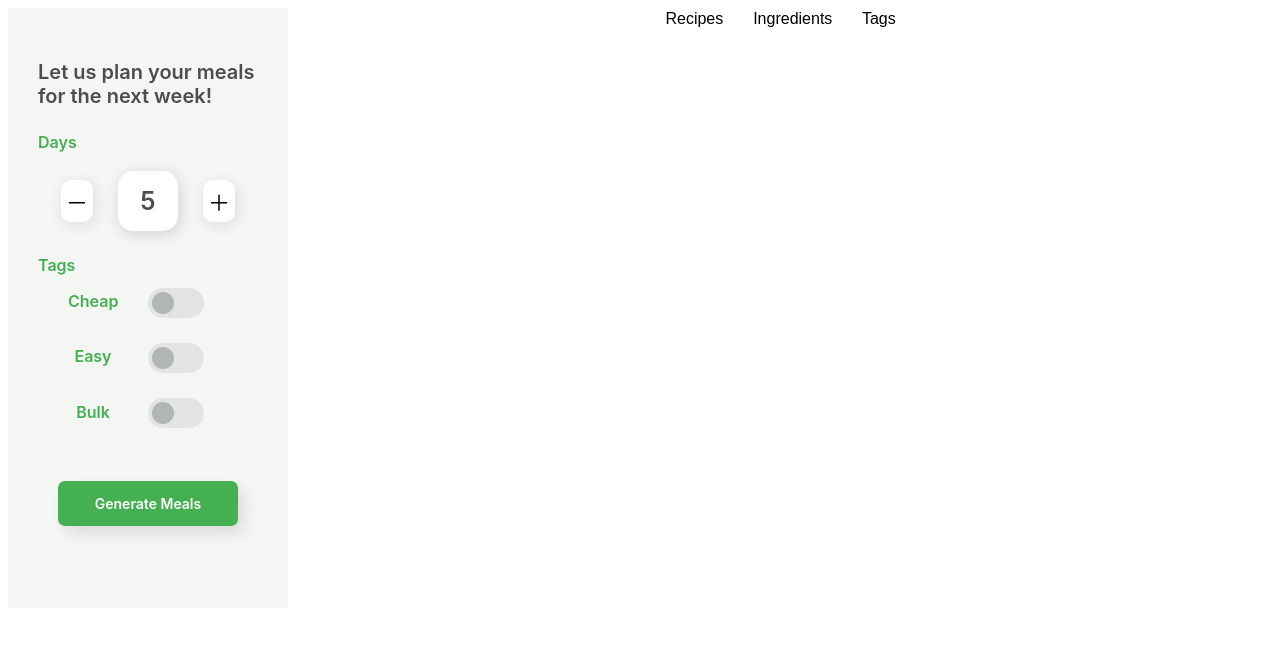
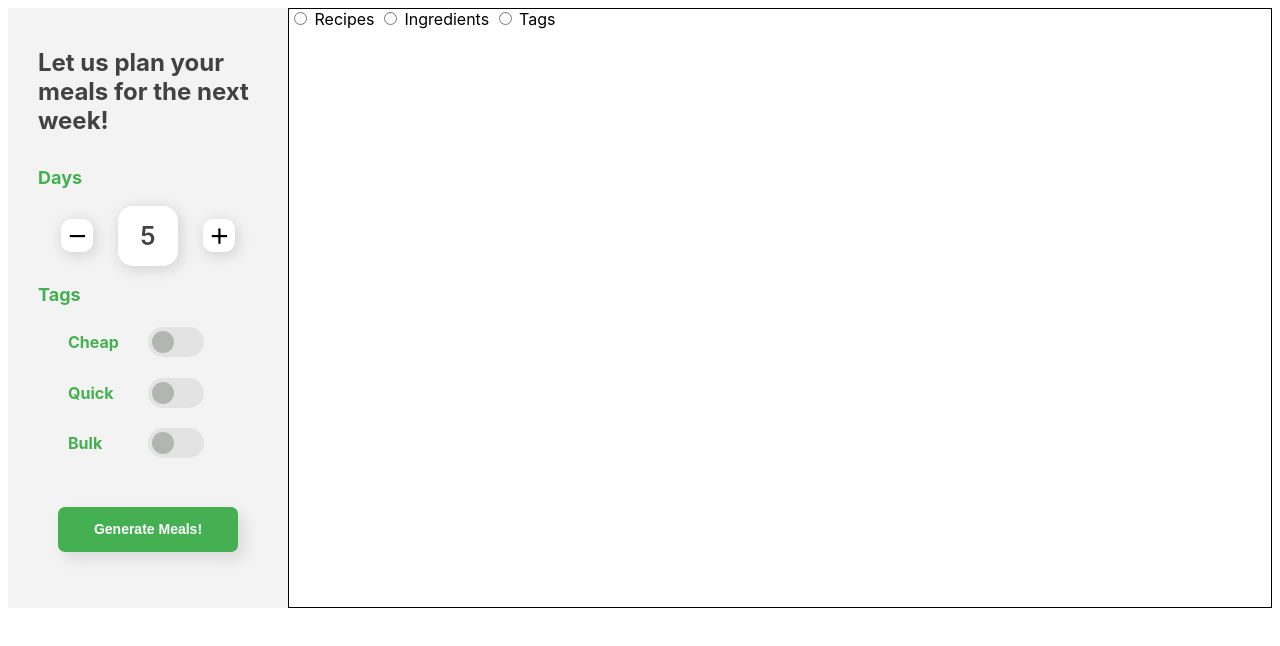
Before and after one commit to sfortier32/Recipe-Website, a website with bundled scripts: page client/index.html in a window 1280 px wide. Built offline with nearby package versions, Linux system fonts and the light colour scheme; a web font is replaced by a local one.

Commit message:
ui update
completely rewrote html and css for optimization

```diff
--- a/client/index.html
+++ b/client/index.html
@@ -7,54 +7,54 @@
         <script type="module" src="client.js"></script>
     </head>
     <body>
-        <div class="two-col">
+        <div class="top-container">
+            <div class="side">
+                <br>
 
-            <div class="main-child sidebar">
-                <br><br>
+                <h2 class="side-item">Let us plan your meals for the next week!</h2>
+                <div class="bigbr"></div>
 
-                <div class="s-item h1 center">Let us plan your meals for the next week!</div>
-                <span class="brmedium"></span>
-
-                <div class="s-item h2 center">Days</div>
+                <h3 class="side-item">Days</h3>
                 <div class="s-item three-col">
                     <button id="minusDays" class="smallbtn"><span>&#65293;</span></button>
                     <div id="days" class="square">5</div>
                     <button id="plusDays" class="smallbtn"><span>&#65291;</span></button>
                 </div>
-                <span class="brmedium"></span>
 
-                <div class="s-item h2 center">Tags
+                <h3 class="side-item">Tags</h3>
+                <div class="negbr"></div>
+
                 <div class="two-col">
-                        <div class="s-item">Cheap</div>
-                        <label class="toggle-switch">
-                            <input type="checkbox">
+                    <h4>Cheap</h4>
+                    <label class="switch">
+                        <input type="checkbox" id="cheap-switch">
                         <span class="slider"></span>
                         </label>
                 </div>
+                <div class="negbr"></div>
                 <div class="two-col">
-                        <div class="s-item">Easy</div>
-                        <label class="toggle-switch">
-                            <input type="checkbox" class="toggle-switch">
+                    <h4>Quick</h4>
+                    <label class="switch">
+                        <input type="checkbox" id="quick-switch">
                         <span class="slider"></span>
                         </label>
                 </div>
+                <div class="negbr"></div>
                 <div class="two-col">
-                        <div class="s-item">Bulk</div>
-                        <label class="toggle-switch">
-                            <input type="checkbox" class="toggle-switch">
+                    <h4>Bulk</h4>
+                    <label class="switch">
+                        <input type="checkbox" id="bulk-switch">
                         <span class="slider"></span>
                         </label>
                 </div>
 
-                </div>
-                <span class="brmedium"></span>
+                <div class="bigbr"></div>
+                <button class="center" id="generate-button">Generate Meals!</button>
 
-                <button id="generate" class="s-item green-button">
-                    Generate Meals
-                </button>
+            </div> <!--end side-->
 
-            </div>
 
+            <div class="main">
                 <div class="main-child">
                     <div id="datadisplay">
                         <div id="tables">
@@ -67,7 +67,9 @@
                         </div>
                     </div>
                 </div>
+            </div>
+        </div> <!--end top-container-->
+        <div class="bottom-container"></div>
 
-          </div>
     </body>
 </html>
--- a/client/style.css
+++ b/client/style.css
@@ -1,106 +1,82 @@
-
-/* general style */
-
+/* general */
 :root {
-    font-family: 'Inter', sans-serif;
+    font-family: -apple-system, BlinkMacSystemFont, sans-serif;
     --lightgreen: #E1EFB4;
     --green: #44B052;
-    --gray1: #E3E3E3;
-    --gray2: #B0B6B1;
-    --gray3: #4d4d4d;
+    --lightgray: #E3E3E3;
+    --gray: #B0B6B1;
+    --darkgray: #424242;
+    --background-gray: #F3F3F3;
 }
-@supports (font-variation-settings: normal) {
-  :root { font-family: 'Inter var', sans-serif; }
+.center {
+    display: block;
+    margin-left: auto;
+    margin-right: auto;
+}
+.negbr {
+    display: block;
+    margin-bottom: -0.75em;
+}
+.bigbr {
+    display: block;
+    margin-bottom: 2em;
+}
+h2 {
+    color: var(--darkgray);
+    text-align: left;
+}
+h3 {
+    font-size: 18px;
+    color: var(--green);
+}
+h4 {
+    font-size: 16px;
+    color: var(--green);
 }
 
-.center {
-    display: block;
-    margin-left: 30px;
-    margin-right: 30px;
-    text-align: center;
+/* containers */
+.top-container {
+    display: grid;
+    grid-template-columns: 280px 1fr;
+    height: 600px;
+}
+.bottom-container {
+    height: 300px;
 }
 
-.brmedium {
-    display: block;
-    margin-bottom: 1.5em;
+
+/* side */
+.side {
+    background: var(--background-gray);
 }
-
-/* main containers */
-
-.two-col {
-    display: grid;
-    grid-template-columns: 1fr 1fr;
-    align-items: center;
-}
-
-.main-child {
-    height: 600px;
-}
-
-/* sidebar containers */
-
-.sidebar {
-    background: #F4F6F3;
-    width: 280px;
-    text-align: center;
-}
-
-.s-item {
-    display: block;
-    text-align: center;
-    margin-top: 1rem;
-    margin-bottom: 1.2rem;
+.side-item {
     margin-left: 30px;
     margin-right: 30px;
 }
-
+.two-col {
+    display: grid;
+    align-items: center;
+    justify-content: center;
+    grid-template-columns: 80px 80px;
+}
 .three-col {
     display: flex;
+    place-items: center;
     justify-content: center;
     grid-template-columns: 40px 60px 40px;
     column-gap: 25px;
-    place-items: center;
-}
-
-.square {
-    display: flex;
-    justify-content: center;
-    align-items: center;
-    font-family: 'Inter';
-    font-weight: 600;
-    font-size: 25px;
-    color: var(--gray3);
-    background: white;
-    height: 60px;
-    width: 60px;
-    border-radius: 15px;
-    box-shadow: 2px 3px 15px rgba(0, 0, 0, 0.15);
 }
 
 
-/* fonts */
-
-.h1 {
-    font-family: 'Inter';
-    color: var(--gray3);
-    font-weight: 600;
-    font-size: 20px;
-    text-align: left;
+/* main */
+.main {
+    border: 1px solid black;
 }
 
-.h2 {
-    font-family: 'Inter';
-    color: var(--green);
-    font-weight: 600;
-    font-size: 16px;
-    text-align: left;
-}
+
 
 /* buttons */
-
-.green-button {
-    display: inline-block;
-    font-family: 'Inter';
+#generate-button {
     font-size: 14px;
     font-weight: 600;
     color: white;
@@ -112,64 +88,69 @@
     width: 180px;
 }
 
+.square {
+    display: flex;
+    justify-content: center;
+    align-items: center;
+    font-weight: 600;
+    font-size: 25px;
+    color: var(--darkgray);
+    background: white;
+    height: 60px;
+    width: 60px;
+    border-radius: 15px;
+    box-shadow: 2px 3px 15px rgba(0, 0, 0, 0.15);
+}
 .smallbtn {
-    font-weight: 500;
-    font-size: 22px;
-    padding: 5px;
-    text-align: center;
+    height: 33px;
+    font-size: 20px;
+    font-weight: 600;
     background: white;
     border: none;
     border-radius: 10px;
-    box-shadow: 2px 3px 15px rgba(0, 0, 0, 0.1);
+    box-shadow: 2px 3px 15px rgba(0, 0, 0, 0.15);
 }
-
 button:active {
     transform: scale(0.98);
     box-shadow: 3px 4px 13px rgba(0, 0, 0, 0.05);
 }
 
 
+
 /* toggle switch */
-
-.s-item .toggle-switch input {
+.side .switch input {
     opacity: 0;
     width: 0;
     height: 0;
 }
-
-.s-item .toggle-switch {
+.side .switch {
     position: relative;
     width: 56px;
     height: 30px;
 }
-
-.s-item label {
+.side label {
     position: absolute;
     width: 60px;
     height: 34px;
-    background-color: var(--gray1);
+    background-color: var(--lightgray);
     border-radius: 50px;
     cursor: pointer;
 }
-
-.s-item input {
+.side input {
     position: absolute;
     display: none;
 }
-
-.s-item .slider {
+.side .slider {
     position: absolute;
     width: 100%;
     height: 100%;
     border-radius: 46px;
     transition: 0.3s;
 }
-
-.s-item input:checked ~ .slider {
+.side input:checked ~ .slider {
     background-color: var(--lightgreen);
 }
-
-.s-item .slider::before {
+.side .slider::before {
     content: "";
     position: absolute;
     top: 4px;
@@ -177,21 +158,11 @@ button:active {
     width: 22px;
     height: 22px;
     border-radius: 50%;
-    background-color: var(--gray2);
+    background-color: var(--gray);
     transition: 0.3s;
 }
-
-.s-item input:checked ~ .slider::before {
+.side input:checked ~ .slider::before {
     transform: translateX(26px);
     background-color: var(--green);
     box-shadow: none;
 }
-
-
-#tables input {
-    visibility: hidden;
-}
-
-#tables label:check {
-    color: var(--green);
-}
```
Lines whose indentation alone changed are shown as unchanged.
